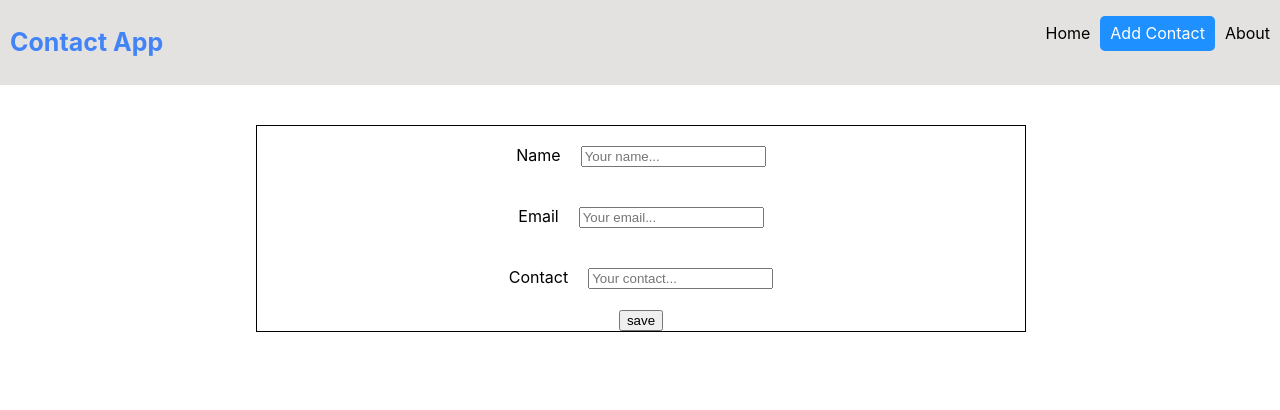
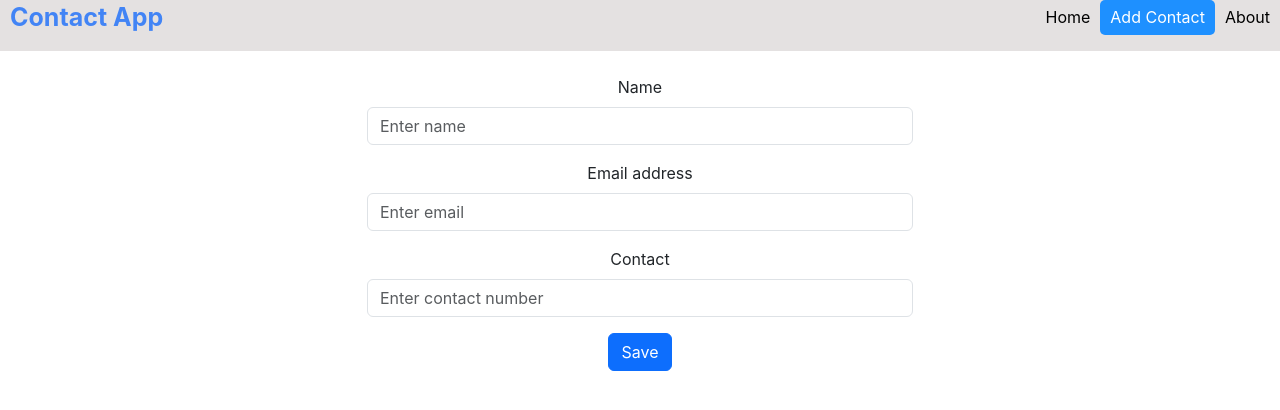
Before and after one commit to Yash0770/firebase-crud, a React (Create React App) app: page /add in a window 1280 px wide. Shown: the top 410 px of the page. Built offline with nearby package versions, Linux system fonts and the light colour scheme.

Commit message:
Add files via upload

```diff
--- a/package.json
+++ b/package.json
@@ -11,6 +11,7 @@
     "firebase": "^9.19.1",
     "react": "^18.2.0",
     "react-dom": "^18.2.0",
+    "react-firebase-hooks": "^5.1.1",
     "react-router-dom": "^6.10.0",
     "react-scripts": "5.0.1",
     "react-toastify": "^9.1.2",
--- a/public/index.html
+++ b/public/index.html
@@ -9,6 +9,8 @@
       name="description"
       content="Web site created using create-react-app"
     />
+    <!-- Bootstrap  -->
+    <link rel="stylesheet" href="https://cdn.jsdelivr.net/npm/bootstrap@5.3.0-alpha3/dist/css/bootstrap.min.css">
     <link rel="apple-touch-icon" href="%PUBLIC_URL%/logo192.png" />
     <!--
       manifest.json provides metadata used when your web app is installed on a
@@ -39,5 +41,6 @@
       To begin the development, run `npm start` or `yarn start`.
       To create a production bundle, use `npm run build` or `yarn build`.
     -->
+    <script src="https://cdn.jsdelivr.net/npm/bootstrap@5.3.0-alpha3/dist/js/bootstrap.bundle.min.js"></script>
   </body>
 </html>
--- a/src/App.js
+++ b/src/App.js
@@ -5,26 +5,25 @@ import { BrowserRouter, Routes, Route} from 'react-router-dom'
 import AddEdit from './pages/AddEdit';
 import About from './pages/About';
 import View from './pages/View';
-import { ToastContainer, toast } from 'react-toastify';
+import Header from './components/Header';
+import { ToastContainer } from 'react-toastify';
 import 'react-toastify/dist/ReactToastify.css'
-import Header from './components/Header';
 
 function App() {
   return (
+          <BrowserRouter>
     <div className="App">
-      <ToastContainer position='top-center' />
-          <BrowserRouter>
           <Header/>
+            <ToastContainer position='top-center' />
             <Routes>
-
                 <Route exact path='/' element={<Home/>}/>
                 <Route path='/add' element={<AddEdit/>}/>
                 <Route path='/update/:id' element={<AddEdit/>}/>
                 <Route path='/view/:id' element={<View/>}/>
                 <Route path='/about' element={<About/>}/>
             </Routes>
+    </div>
           </BrowserRouter>
-    </div>
   );
 }
 
--- a/src/firebase.js
+++ b/src/firebase.js
@@ -1,33 +1,27 @@
-// import { initializeApp } from 'firebase/app';
 // import firebase from 'firebase/app';
-// import firebase from 'firebase/app';
-// import firebase from 'firebase/compat/app';
-// import 'firebase/auth';
-// import 'firebase/firestore';
-// import 'firebase/database'
+// import 'firebase/database';
+
 import firebase from 'firebase/compat/app';
-import 'firebase/compat/auth';
-import 'firebase/compat/firestore';
-import 'firebase/compat/database';
+// import 'firebase/compat/auth';
+// import 'firebase/compat/firestore';
+import "firebase/compat/database";
 
-const app = firebase.initializeApp({
-  apiKey: "AIzaSyABxHkvigOefGhKiHXhEdQ3AsPPtdicpDA",
-  authDomain: "react-contact-5a339.firebaseapp.com",
-  projectId: "react-contact-5a339",
-  storageBucket: "react-contact-5a339.appspot.com",
-  messagingSenderId: "127019994323",
-  appId: "1:127019994323:web:e29d93acb0e1758b961826"
-});
-export const db = firebase.firestore();
+const firebaseConfig = {
+  apiKey: "AIzaSyDTGDx73NVy2s7s5hL4ATMIE-u86hRPpjk",
+  authDomain: "contact-89cd1.firebaseapp.com",
+  projectId: "contact-89cd1",
+  storageBucket: "contact-89cd1.appspot.com",
+  messagingSenderId: "480827368986",
+  appId: "1:480827368986:web:d8a44e451985ba2fca13a3"
+};
+
 // const fireDb = firebase.initializeApp(firebaseConfig);
-
 // export default fireDb.database().ref();
 
-// const app = firebase.initializeApp(firebaseConfig)
-// firebase.initializeApp(firebaseConfig)
-// const fireDb = app.database().ref()
+firebase.initializeApp(firebaseConfig);
 
-// const fireDb = firebase.database().ref()
-// export default fireDb;
+// const fireDb = firebase.database().ref();
+const fireDb = firebase.database()
 
-export default app;
+
+export default fireDb;
--- a/src/pages/AddEdit.js
+++ b/src/pages/AddEdit.js
@@ -1,76 +1,108 @@
-import React, { useReducer, useState } from 'react';
-import { useParams } from 'react-router-dom';
-// import fireDb from '../firebase';
+// import fireDb from '../firebase'// AddEdit.js
+
+// AddEdit.js
+
+import React, { useState } from 'react';
+import { useNavigate } from 'react-router-dom';
+import fireDb from '../firebase';
 import { toast } from 'react-toastify';
-import {getFirestore, collection, addDoc } from 'firebase/firestore';
-// import { getFirestore } from 'firebase/firestore/lite';
-import { db } from "../firebase";
-import './AddEdit.css';
 
 const initialState = {
   name: '',
-  email:'',
+  email: '',
   contact: ''
-}
+};
 
-function AddEdit() {
+const AddEdit = () => {
+  const [state, setState] = useState(initialState);
 
-  const [state, setState] = useState(initialState);
-  const {name, email, contact} = state;
-  const { id } = useParams();
+  const { name, email, contact } = state;
+  const navigate = useNavigate();
 
-  // const db = getFirestore(); // create a Firestore database instance
-  console.log("db", db)
+  const handleChange = (e) => {
+    const { name, value } = e.target;
+    setState({ ...state, [name]: value });
+  };
 
-  const handleInputChange = (e)=>{
-    const {name, value} = e.target
-    setState({
-      ...state,
-      [name]:value
-    })
-  }
+  const handleSubmit = (e) => {
+    e.preventDefault();
 
-  const handleSubmit = async (e) => {
-    console.log('done');
-    console.log("e", e);
-    e.preventDefault();
-    if(!name || !email || !contact){
-      toast.error('Please provide values in each field')
-    } else {
-      try {
-        console.log('calling');
-        // const docRef = await addDoc(collection(db, 'contact'), state);
-        const docRef = await db.collection("contacts")
-        console.log('state', state);
-        console.log('doc', docRef);
-        console.log('123');
-        // add the contact data to Firestore database
-        toast.success('Contact added successfully');
-        // setTimeout(() => {
-        //   window.location.href = '/'; // navigate back to home page
-        // }, 500);
-      } catch (err) {
+    if (!name || !email || !contact) {
+      toast.error('Please fill all fields.');
+      return;
+    }
+
+    // fireDb.ref("contacts").set({
+    //   name : name,
+    //   email:email,
+    //   contact:contact
+    // })
+
+    fireDb.ref('contacts').set(state, (err) => {
+      if (err) {
         toast.error(err.message);
+      } else {
+        toast.success('Contact has been added successfully.');
+        setTimeout(() => navigate('/'), 1000);
       }
-    }
+    });
   };
 
   return (
-    <div>
-      <form action="" className='form-class' onSubmit={handleSubmit}>
-        <label className='label-class sect' htmlFor="name">Name</label>
-        {/* <label className='label-class sect' id='name' name='name' placeholder='enter' htmlFor="">Name : </label> */}
-        <input className='input-class sect' type="text" name='name' id='name' placeholder='Your name...' value={name} onChange={handleInputChange}/><br />
-        <label className='label-class sect' htmlFor="email">Email</label>
-        {/* <label className='label-class sect' id='email' name='email' placeholder='enter' htmlFor="">Email : </label> */}
-        <input className='input-class sect' type="email" name='email' id='email' placeholder='Your email...' value={email} onChange={handleInputChange}/><br />
-        <label className='label-class sect' htmlFor="contact">Contact</label>
-        {/* <label className='label-class sect' id='contact' name='contact' placeholder='enter' htmlFor="">Contact : </label> */}
-        <input className='input-class sect' type="number" name='contact' id='contact' placeholder='Your contact...' value={contact} onChange={handleInputChange}/><br />
-        <input type="submit" value = 'save'/>
-      </form>
+    <div className="container mt-4">
+      <div className="row">
+        <div className="col-md-6 offset-md-3">
+          <form onSubmit={handleSubmit}>
+            <div className="mb-3">
+              <label htmlFor="name" className="form-label">
+                Name
+              </label>
+              <input
+                type="text"
+                className="form-control"
+                id="name"
+                name="name"
+                placeholder="Enter name"
+                value={name}
+                onChange={handleChange}
+              />
+            </div>
+            <div className="mb-3">
+              <label htmlFor="email" className="form-label">
+                Email address
+              </label>
+              <input
+                type="email"
+                className="form-control"
+                id="email"
+                name="email"
+                placeholder="Enter email"
+                value={email}
+                onChange={handleChange}
+              />
+            </div>
+            <div className="mb-3">
+              <label htmlFor="contact" className="form-label">
+                Contact
+              </label>
+              <input
+                type="number"
+                className="form-control"
+                id="contact"
+                name="contact"
+                placeholder="Enter contact number"
+                value={contact}
+                onChange={handleChange}
+              />
+            </div>
+            <button type="submit" className="btn btn-primary">
+              Save
+            </button>
+          </form>
+        </div>
+      </div>
     </div>
-  )
-}
+  );
+};
 
 export default AddEdit;
```
Also changed, not shown: 1 other file (tests, documents, lock files or other folders).
